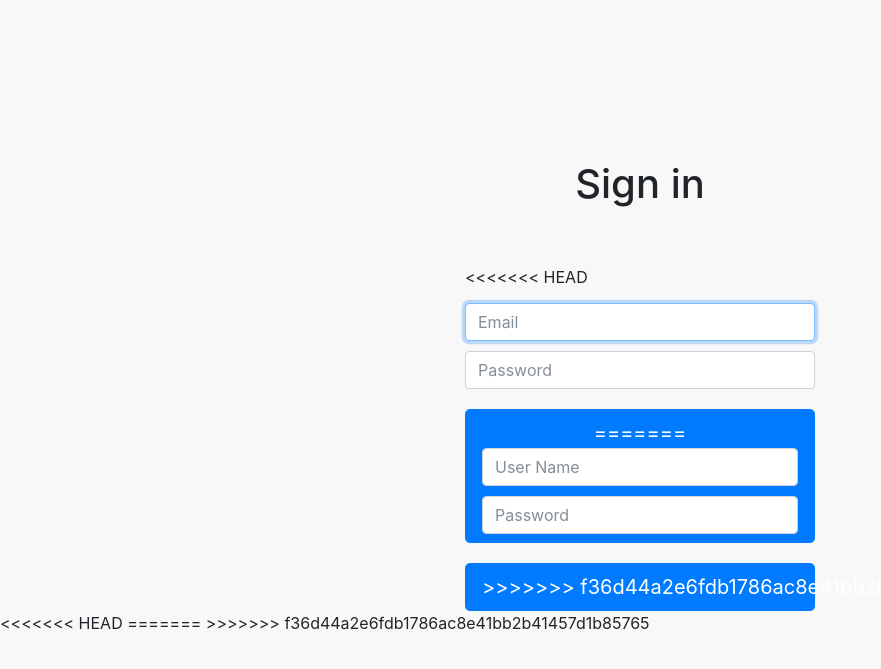
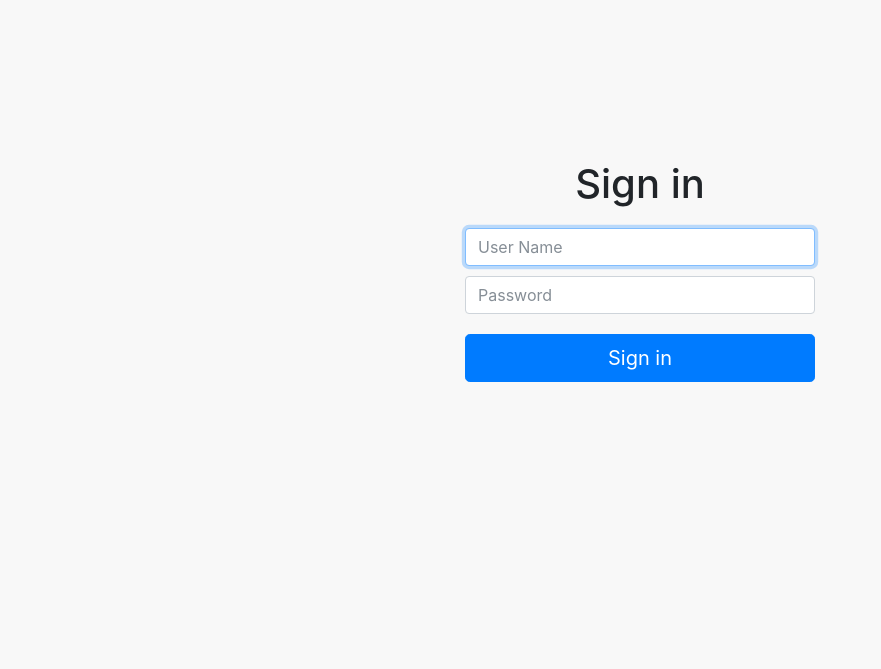
Before and after one commit to KaranSharma-gawds/sports-fest, a Python web app: template templates/login.html in a window 1280 px wide. Shown: the top 669 px of the page, without its empty margins (0-881 px from the left). Run offline with Jinja, Linux system fonts and the light colour scheme; the template is opened without the code that fills it, so the values that code supplies are empty; some libraries are stand-ins or nearby versions.

Commit message:
login fixed

```diff
--- a/static/js/login.js
+++ b/static/js/login.js
@@ -1,18 +1,18 @@
 console.log("hey")
-$(document).ready(function(){
-    var dashboard = "dashboard.html";
+$(document).ready(function() {
+    var dashboard = "dashboard";
     var $form = $("#loginForm");
 
-    $form.on("submit",function(e){
+    $form.on("submit", function(e) {
         var data = $form.serialize();
         console.log(data);
         $.ajax({
             url: "http://localhost:8080/api/user/login",
-		    method:"POST",
-		    data:data,
-		    success:function(data){
+            method: "POST",
+            data: data,
+            success: function(data) {
                 console.log(data);
-			if(data.status == 'OK'){
+                if (data.status == 'OK') {
                     // localStorage.setItem("jwtToken",data.jwtToken);
                     // localStorage.setItem("_id",data._id);
                     window.location = dashboard;
@@ -25,7 +25,7 @@ $(document).ready(function(){
         e.preventDefault();
     });
 
-    function successFunction(){
-	window.location=dashboard;
+    function successFunction() {
+        window.location = dashboard;
     }
 });
--- a/templates/login.html
+++ b/templates/login.html
@@ -28,17 +28,10 @@
                 <h1 class="text-center login-title">Sign in</h1>
                 <div class="account-wall" style="margin-top:20px">
                     <i class="glyphicon glyphicon-user" style="font-size:50px"></i>
-<<<<<<< HEAD
-                    <form class="form-signin" action="/login" method="POST">
-                        <input type="text" class="form-control" placeholder="Email" required autofocus style="">
-                        <input type="password" class="form-control" placeholder="Password" required style="margin-top:10px">
-                        <button class="btn btn-lg btn-primary btn-block" type="submit" style="margin-top:20px" value="submit" name="submit">
-=======
                     <form class="form-signin" id="loginForm">
-                    <input type="text" id="user_name" name="user_name" class="form-control validate" required placeholder="User Name" required autofocus  >
-                    <input type="password" id="user_name" name="password" class="form-control validate" placeholder="Password" required style="margin-top:10px">
-                    <button class="btn btn-lg btn-primary btn-block" type="submit" style="margin-top:20px" value="Login" name="action">
->>>>>>> f36d44a2e6fdb1786ac8e41bb2b41457d1b85765
+                        <input type="text" id="user_name" name="user_name" class="form-control validate" required placeholder="User Name" required autofocus>
+                        <input type="password" id="user_name" name="password" class="form-control validate" placeholder="Password" required style="margin-top:10px">
+                        <button class="btn btn-lg btn-primary btn-block" type="submit" style="margin-top:20px" value="Login" name="action">
                         Sign in</button>
                     </form>
                 </div>
@@ -65,11 +58,7 @@
     <!-- <script src="https://cdnjs.cloudflare.com/ajax/libs/popper.js/1.12.9/umd/popper.min.js" integrity="sha384-ApNbgh9B+Y1QKtv3Rn7W3mgPxhU9K/ScQsAP7hUibX39j7fakFPskvXusvfa0b4Q" crossorigin="anonymous"></script>
     <script src="https://maxcdn.bootstrapcdn.com/bootstrap/4.0.0-beta.3/js/bootstrap.min.js" integrity="sha384-a5N7Y/aK3qNeh15eJKGWxsqtnX/wWdSZSKp+81YjTmS15nvnvxKHuzaWwXHDli+4" crossorigin="anonymous"></script> -->
     <script src="../static/js/bootstrap.js"></script>
-<<<<<<< HEAD
+
 </body>
 
-=======
-
-  </body>
->>>>>>> f36d44a2e6fdb1786ac8e41bb2b41457d1b85765
 </html>
```
Also changed, not shown: my_routes/user.py (+6 -5 lines). Lines whose indentation alone changed are shown as unchanged.
